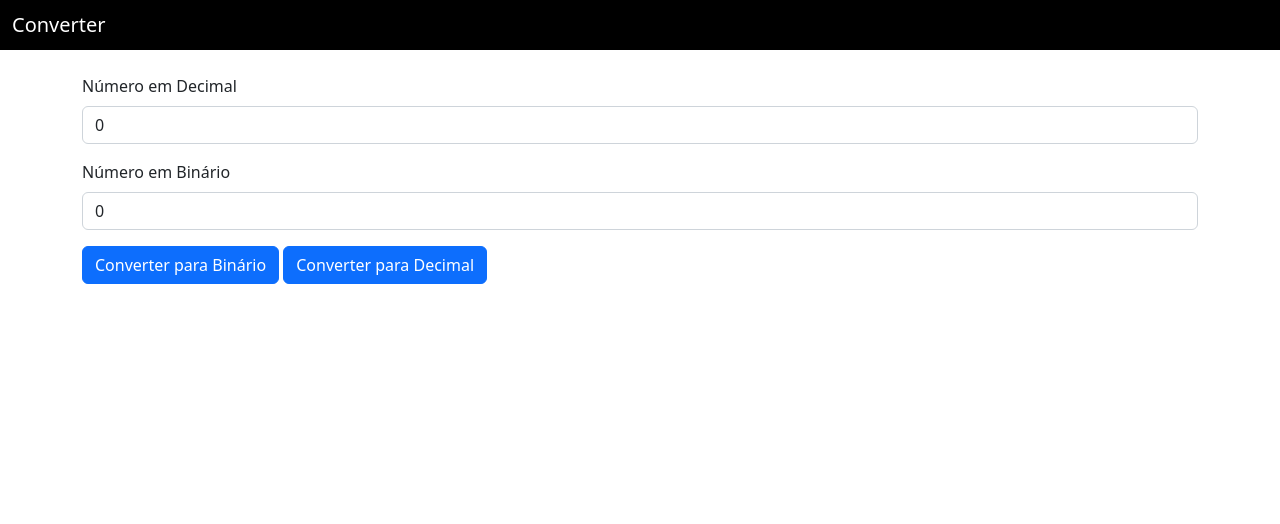
After one commit to Maykon-JDS/converter, a PHP site: page / in a window 1280 px wide. The commit adds this page. Shown: the top 524 px of the page. Run offline with PHP 8.4, Linux system fonts and the light colour scheme.

Commit message:
chore: Refactor project structure and update configurations | close #7
This commit introduces a significant restructuring of the project to improve organization and maintainability. Key changes include renaming directories, updating class and file names, and modifying file paths in configurations.

Changes:
- Modified: `Dockerfile.custom`
  - Updated `COPY` paths to reflect the new project structure (`projeto` -> `project`).

- Renamed:
  - `projeto/.htaccess` -> `project/.htaccess`
  - `projeto/404.html` -> `project/404.html`
  - `projeto/Classes/Converter.php` -> `project/app/Classes/Converter.php`
  - `projeto/controllers/converterController.php` -> `project/app/Controllers/ConverterController.php`
  - `projeto/views/converter.php` -> `project/app/Views/converter.php`
  - `projeto/css/style.css` -> `project/resources/css/style.css`

- Deleted:
  - `projeto/index.php`

- Added:
  - `project/index.php`: New entry point for the application.

Code Changes:
- Refactored `ConverterController` class name to follow PascalCase convention.
- Updated file paths in `converter.php` to match the new directory structure.

Impact:
This restructuring enhances project organization by grouping files into logical directories, aligns file and class naming conventions with best practices, and updates paths to ensure proper functionality in the new structure.

```diff
--- a/projeto/controllers/converterController.php
+++ b/project/app/Controllers/ConverterController.php
@@ -6,7 +6,7 @@ require_once "../Classes/Converter.php";
 
 use Classes\Converter;
 
-class converterController {
+class ConverterController {
 
     function convert(): void {
 
@@ -22,5 +22,5 @@ class converterController {
 
 }
 
-$converterController = new converterController();
-$converterController->convert();
+$ConverterController = new ConverterController();
+$ConverterController->convert();
--- a/projeto/views/converter.php
+++ b/project/app/Views/converter.php
@@ -9,7 +9,7 @@
     <meta charset="UTF-8">
     <meta http-equiv="X-UA-Compatible" content="IE=edge">
     <meta name="viewport" content="width=device-width, initial-scale=1.0">
-    <link rel="stylesheet" href="/css/style.css">
+    <link rel="stylesheet" href="../../resources/css/style.css">
     <link rel="stylesheet" href="https://cdn.jsdelivr.net/npm/bootstrap@5.2.3/dist/css/bootstrap.min.css" integrity="sha384-rbsA2VBKQhggwzxH7pPCaAqO46MgnOM80zW1RWuH61DGLwZJEdK2Kadq2F9CUG65" crossorigin="anonymous">
     <title>Document</title>
 </head>
@@ -27,7 +27,7 @@
     </header>
     <main>
         <div class="mt-4 mb-4">
-            <form action="/controllers/converterController.php" method="get" class="container">
+            <form action="../app/Controllers/ConverterController.php" method="get" class="container">
                 <div class="mb-3">
                     <label for="decimal" class="form-label">Número em Decimal</label>
                     <input type="number" class="form-control" name="decimal" id="decimal" value="<?= $_SESSION["decimal"] ?? 0 ?>">
--- /dev/null
+++ b/project/index.php
@@ -0,0 +1,6 @@
+<?php
+
+require_once "./app/Classes/Converter.php";
+require_once "./app/Views/converter.php";
+
+?>
--- a/projeto/index.php
+++ /dev/null
@@ -1,6 +0,0 @@
-<?php
-
-require_once "./Classes/Converter.php";
-require_once "./views/converter.php";
-
-?>
```
Also changed, not shown: project/.htaccess (renamed from projeto/.htaccess), project/404.html (renamed from projeto/404.html), project/app/Classes/Converter.php (renamed from projeto/Classes/Converter.php), project/resources/css/style.css (renamed from projeto/css/style.css), 1 other file.
